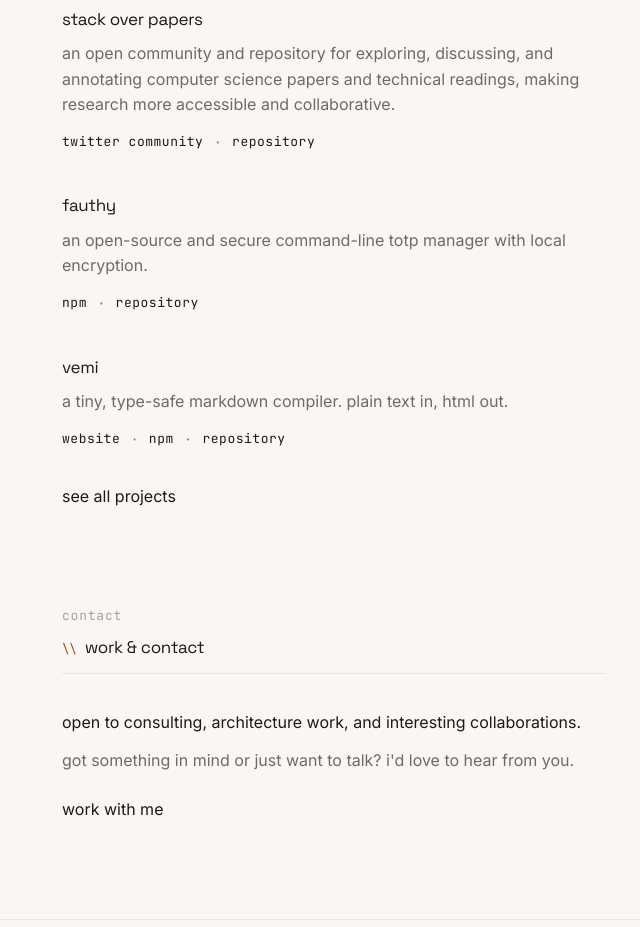
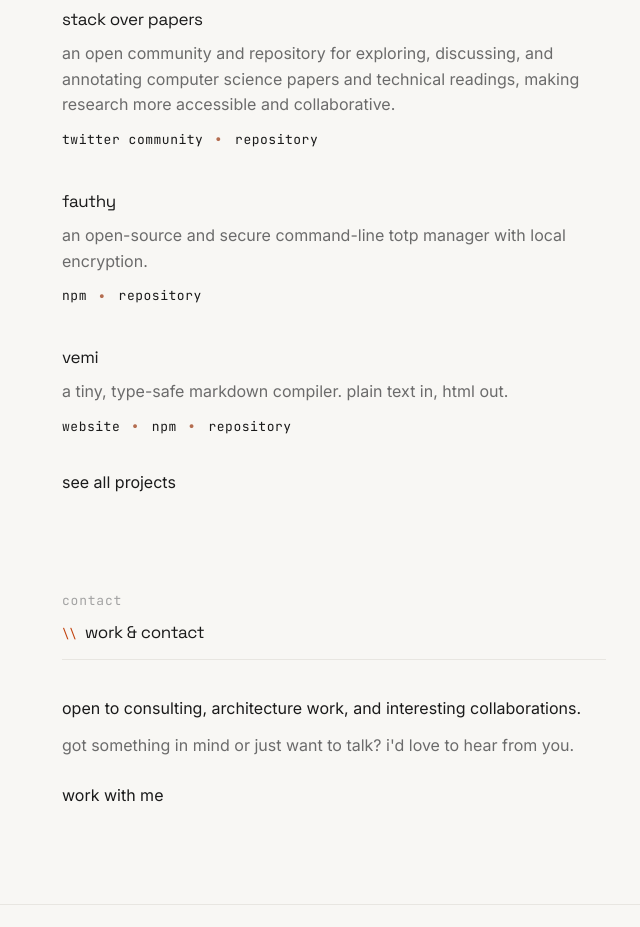
Before and after one commit to fatihguzeldev/fatihguzel.dev, a Next.js app: page / in a window 1280 px wide. Shown: the part 1300-2227 px from the top of the page, without its empty margins (306-946 px from the left). Built offline with nearby package versions, Linux system fonts and the light colour scheme.

Commit message:
style: increase link separator dot size and weight
Use a bullet at body size in mono so project link punctuation reads
clearly beside smaller meta labels.

```diff
--- a/src/components/ui/LinkList/LinkList.module.css
+++ b/src/components/ui/LinkList/LinkList.module.css
@@ -13,7 +13,11 @@
 }
 
 .separator {
+  flex-shrink: 0;
+  margin-left: 0.625rem;
+  font-family: var(--font-mono);
+  font-size: 1rem;
+  line-height: 1;
   color: color-mix(in srgb, var(--accent) 55%, var(--text-faint));
-  margin-left: 0.75rem;
   user-select: none;
 }
--- a/src/components/ui/LinkList/LinkList.tsx
+++ b/src/components/ui/LinkList/LinkList.tsx
@@ -20,7 +20,7 @@
           </TextLink>
           {index < links.length - 1 ? (
             <span className={styles.separator} aria-hidden="true">
-              ·
+              •
             </span>
           ) : null}
         </li>
```
